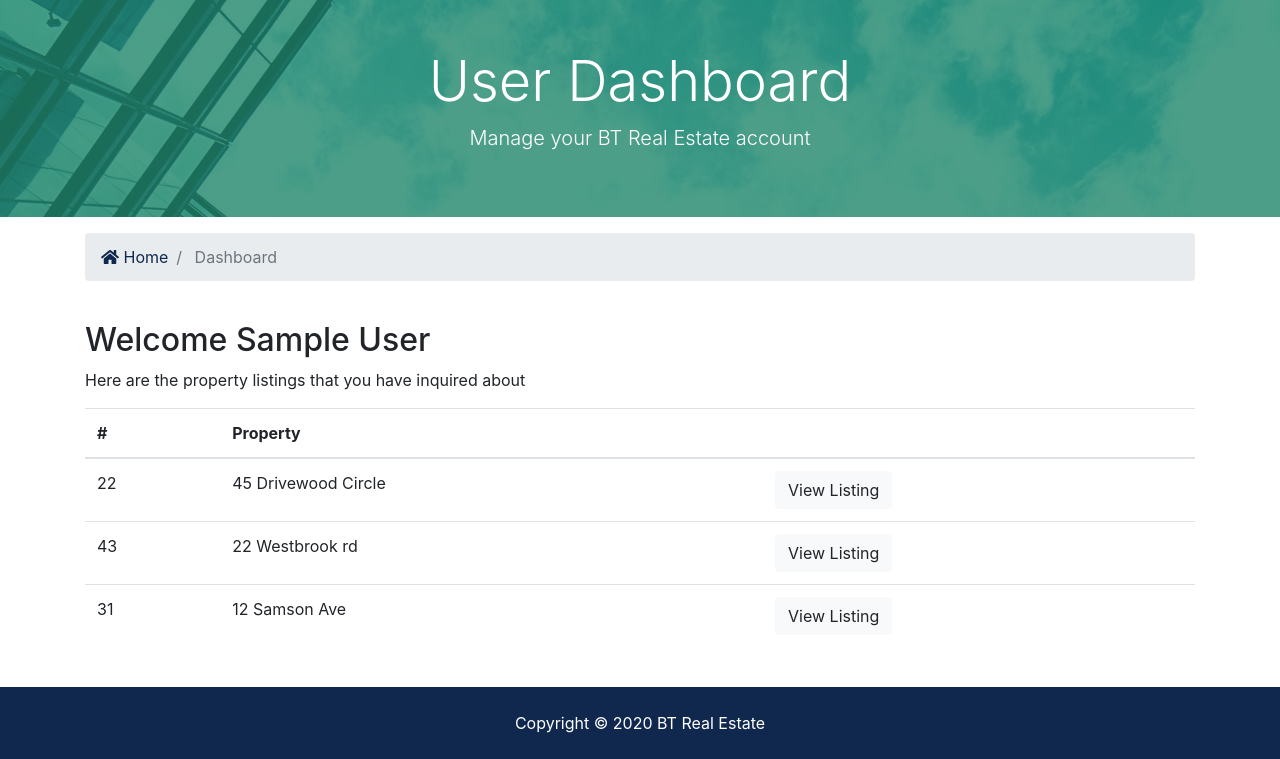
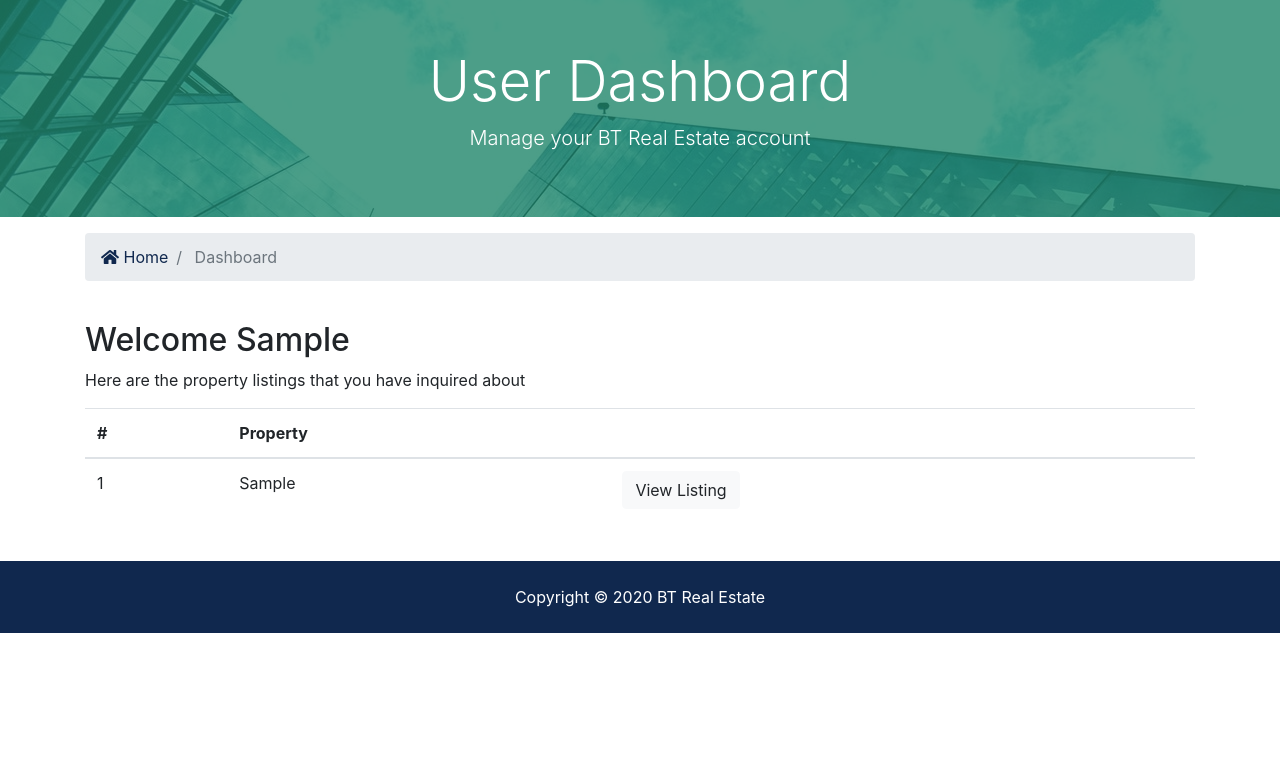
Before and after one commit to FarmACyst/Real_Estate_Website_Project, a Django app: page /accounts/dashboard/ in a window 1280 px wide. Shown: the part 128-887 px from the top of the page. After the commit the page ends 761 px from the top, so only its background shows below. Run offline with Django 3.2, Linux system fonts and the light colour scheme; a user stored in the database is signed in; tables that the repository leaves empty hold one stand-in row (values such as "Sample post"); some libraries are stand-ins or nearby versions.

Commit message:
'dashboard'

```diff
--- a/accounts/views.py
+++ b/accounts/views.py
@@ -1,6 +1,8 @@
 from django.shortcuts import render,redirect
 from django.contrib import messages, auth
 from django.contrib.auth.models import User
+from django.core.mail import send_mail
+from contacts.models import Contact
 
 # Create your views here.
 
@@ -33,6 +35,13 @@
                     # messages.success(request, "You are now logged in")
                     # return redirect('login')
                     user.save()
+                    send_mail(
+                        "Registration",
+                        "Hi "+first_name+", thank you for registering to BT Real Estate. Hope you have a wonderful day.",
+                        "arbaz05@gmail.com",
+                        [email],
+                        fail_silently = False
+                    )
                     messages.success(request, "You are now registered and can login")
                     return redirect('login')
         else:
@@ -66,4 +75,8 @@
     return redirect('index')
 
 def dashboard(request):
-    return render(request,'accounts/dashboard.html')
+    user_contacts = Contact.objects.order_by('-contact_date').filter(user_id=request.user.id)
+    context = {
+        'contacts': user_contacts
+    }
+    return render(request,'accounts/dashboard.html',context)
--- a/templates/accounts/dashboard.html
+++ b/templates/accounts/dashboard.html
@@ -36,7 +36,8 @@
     <div class="container">
       <div class="row">
         <div class="col-md-12">
-          <h2>Welcome {{user.first_name}} {{user.last_name}}</h2>
+          <h2>Welcome {{user.first_name}}</h2>
+          {% if contacts %}
             <p>Here are the property listings that you have inquired about</p>
             <table class="table">
               <thead>
@@ -47,29 +48,20 @@
                 </tr>
               </thead>
               <tbody>
+                {% for contact in contacts %}
                   <tr>
-                <td>22</td>
-                <td>45 Drivewood Circle</td>
+                    <td>{{ contact.id }}</td>
+                    <td>{{ contact.listing }}</td>
                     <td>
-                  <a class="btn btn-light" href="#">View Listing</a>
+                      <a class="btn btn-light" href="{% url 'listing' contact.listing_id %}">View Listing</a>
                     </td>
                   </tr>
-              <tr>
-                <td>43</td>
-                <td>22 Westbrook rd</td>
-                <td>
-                  <a class="btn btn-light" href="#">View Listing</a>
-                </td>
-              </tr>
-              <tr>
-                <td>31</td>
-                <td>12 Samson Ave</td>
-                <td>
-                  <a class="btn btn-light" href="#">View Listing</a>
-                </td>
-              </tr>
+                {% endfor %}
               </tbody>
             </table>
+          {% else %}
+            <p>You have not made any enquiries.</p>
+          {% endif %}
         </div>
       </div>
     </div>
--- a/templates/listings/listing.html
+++ b/templates/listings/listing.html
@@ -43,7 +43,9 @@
       <div class="row">
         <div class="col-md-9">
           <!-- Home Main Image -->
+          <a href="{{ listing.photo_main.url }}" data-lightbox="home-images">
           <img src="{{ listing.photo_main.url }}" alt="" class="img-main img-fluid mb-3">
+          </a>
           <!-- Thumbnails -->
           <div class="row mb-5 thumbs">
             {% if listing.photo_1 %}
```
Also changed, not shown: contacts/views.py (+8 -1 lines). Lines whose indentation alone changed are shown as unchanged.
